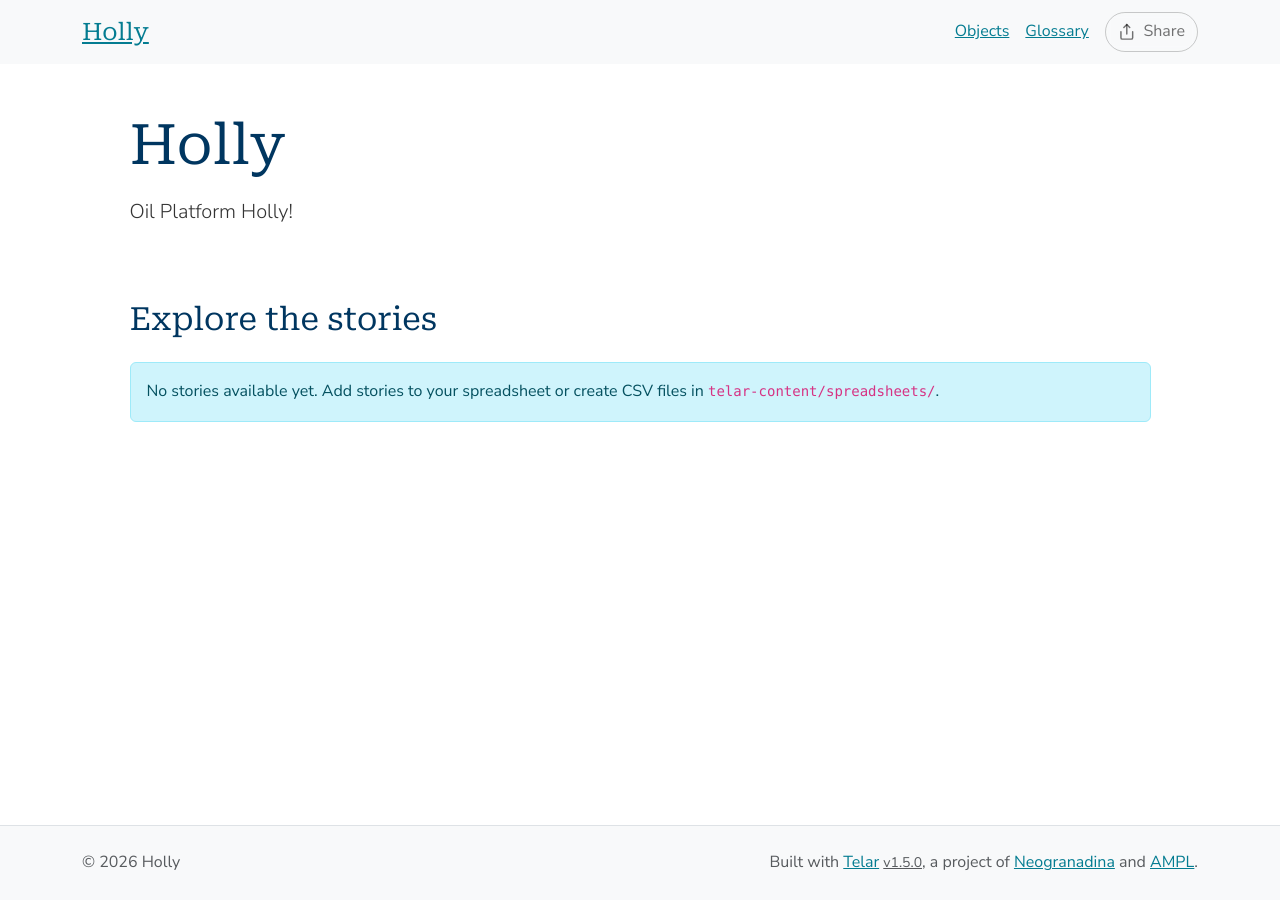
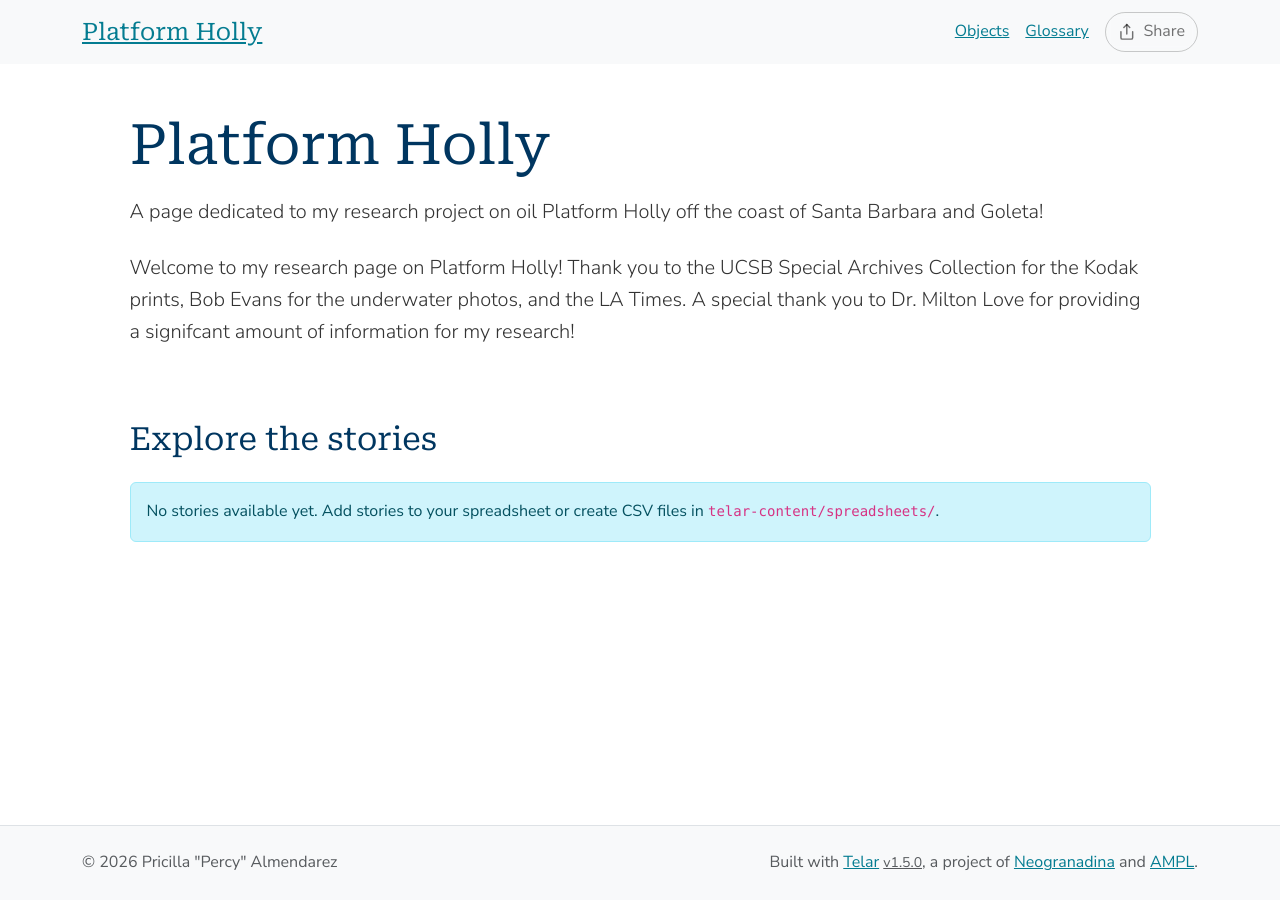
Before and after one commit to Percylikezalmendz/almendaerz_ugrad_hist_seminar_, a Jekyll site: the page built from index.md, in a window 1280 px wide. Built offline with Jekyll 4.4.1, drawn with Linux system fonts in a browser that asks for light colours.

Commit message:
Modify 1 story, change title, change description
Changed:
  Story: Buddy Holly

Published via Telar Compositor

```diff
--- a/_config.yml
+++ b/_config.yml
@@ -2,12 +2,12 @@
 # https://telar.org
 
 # Site Settings
-title: "Holly"
-description: "Oil Platform Holly!"
+title: "Platform Holly"
+description: "A page dedicated to my research project on oil Platform Holly off the coast of Santa Barbara and Goleta!"
 url: "https://percylikezalmendz.github.io"
 baseurl: "/almendaerz_ugrad_hist_seminar_"
-author: ""
-email: ""
+author: "Pricilla \"Percy\" Almendarez"
+email: "p.m.almendarez@ucsb.edu"
 telar_theme: "santa-barbara"
 logo: ""
 telar_language: en
--- a/index.md
+++ b/index.md
@@ -2,3 +2,7 @@
 layout: index
 title: Home
 ---
+
+Welcome to my research page on Platform Holly!
+Thank you to the UCSB Special Archives Collection for the Kodak prints, Bob Evans for the underwater photos, and the LA Times.
+A special thank you to Dr. Milton Love for providing a signifcant amount of information for my research!
```
Also changed, not shown: telar-content/spreadsheets/blank_template.csv (+6 -4 lines), telar-content/texts/stories/blank_template-why-this-matters.md (added, +7 -0 lines).
